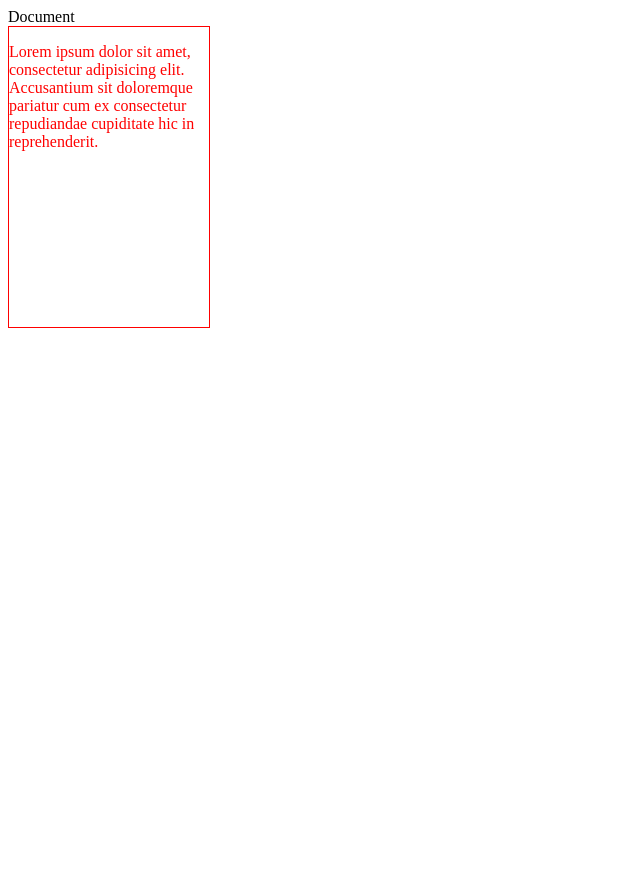
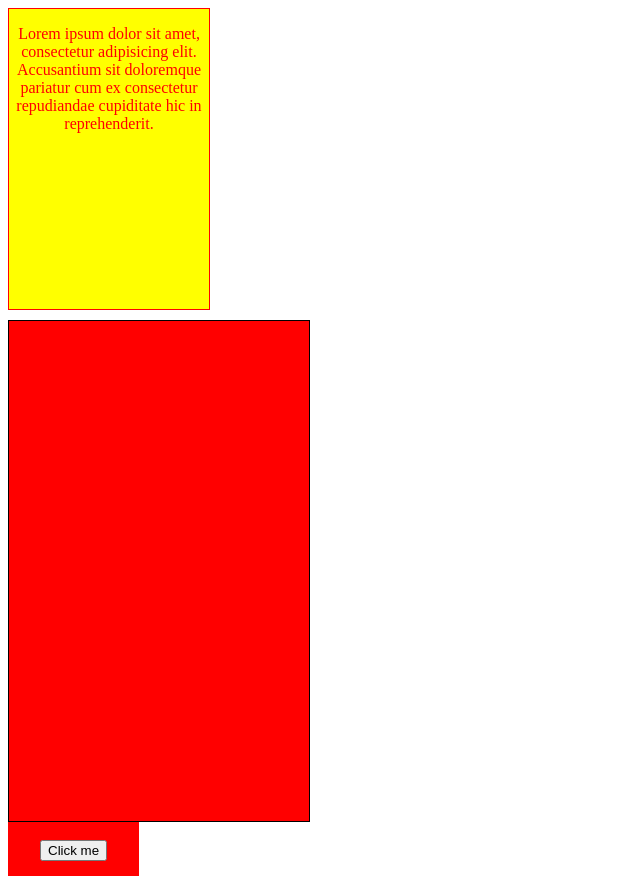
Before and after one commit to saiful489/first-repo, a plain HTML site: page index.html in a window 1280 px wide. Shown: the whole page, without its empty margins (0-640 px from the left). Before the commit the page ends 800 px from the top, so only its background shows below. Drawn offline with Linux system fonts and the light colour scheme.

Commit message:
added a button

```diff
--- a/index.html
+++ b/index.html
@@ -4,8 +4,8 @@
     <meta charset="UTF-8">
     <meta http-equiv="X-UA-Compatible" content="IE=edge">
     <meta name="viewport" content="width=device-width, initial-scale=1.0">
-    <link rel="stylesheet" href="style.css"
-    <title>Document</title>
+    <link rel="stylesheet" href="style.css">
+    <title>Fisrt sp</title>
 </head>
 <body>
     <div class="box">
@@ -13,6 +13,13 @@
             <p>Lorem ipsum dolor sit amet, consectetur adipisicing elit. Accusantium sit doloremque pariatur cum ex consectetur repudiandae cupiditate hic in reprehenderit.        </p>
         </div>
     </div>
+    <div class="ca">
+
+    </div>
+
+        <div class="bt">
+            <button type="button">Click me</button>
+        </div>
 
 </body>
 </html>
--- a/style.css
+++ b/style.css
@@ -3,4 +3,31 @@
     width: 200px;
     border:1px solid red;
     color:red;
+    background-color: yellow;
+    text-align: center;
 }
+.ca{
+    height: 500px;
+    width: 300px;
+    border:1px solid black;
+    background-color: red;
+    margin-top: 10px;
+}
+.bt{
+    background-color: red;
+    border:none;
+    color:white;
+    padding: 15px 32px;
+    text-align: center;
+    text-decoration: none;
+    display: inline-block;
+    font-size: 20px;
+    font-weight: 600;
+    transition: .3;
+
+
+}
+.bt:hover{
+    color:black;
+    background-color: blanchedalmond;
+}
```
